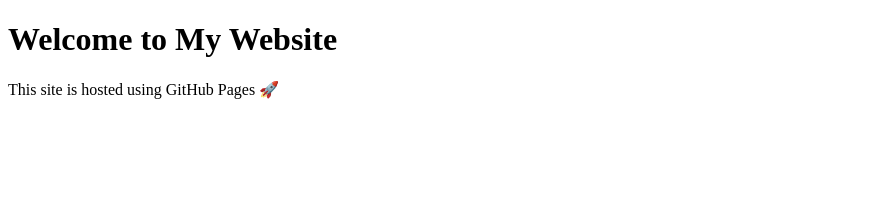
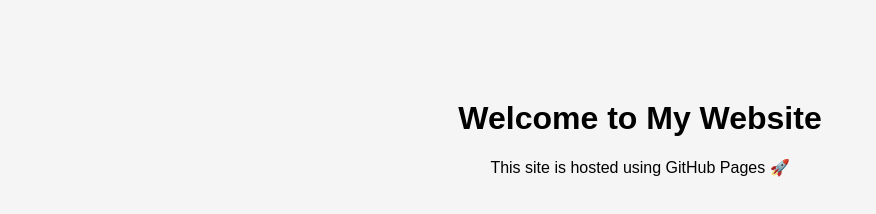
Before and after one commit to bhatkishan42/my-website, a plain HTML site: page index.html in a window 1280 px wide. Shown: the whole page, without its empty margins (0-876 px from the left). Drawn offline with Linux system fonts and the light colour scheme.

Commit message:
Update index.html

```diff
--- a/index.html
+++ b/index.html
@@ -2,8 +2,11 @@
 <html lang="en">
 <head>
   <meta charset="UTF-8" />
-  <meta name="viewport" content="width=device-width, initial-scale=1.0"/>
+  <meta name="viewport" content="width=device-width, initial-scale=1.0" />
   <title>My First Website</title>
+
+  <!-- ✅ Place your CSS link here -->
+  <link rel="stylesheet" href="style.css" />
 </head>
 <body>
   <h1>Welcome to My Website</h1>
```
